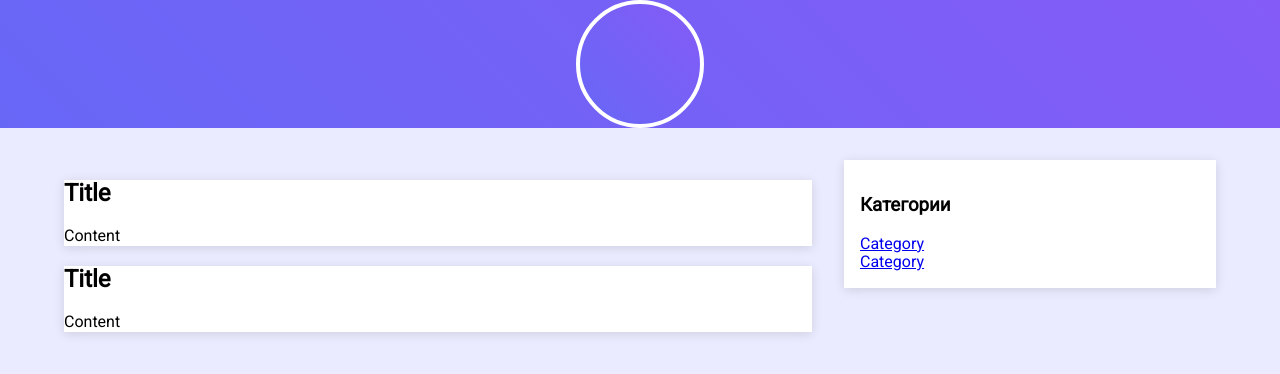
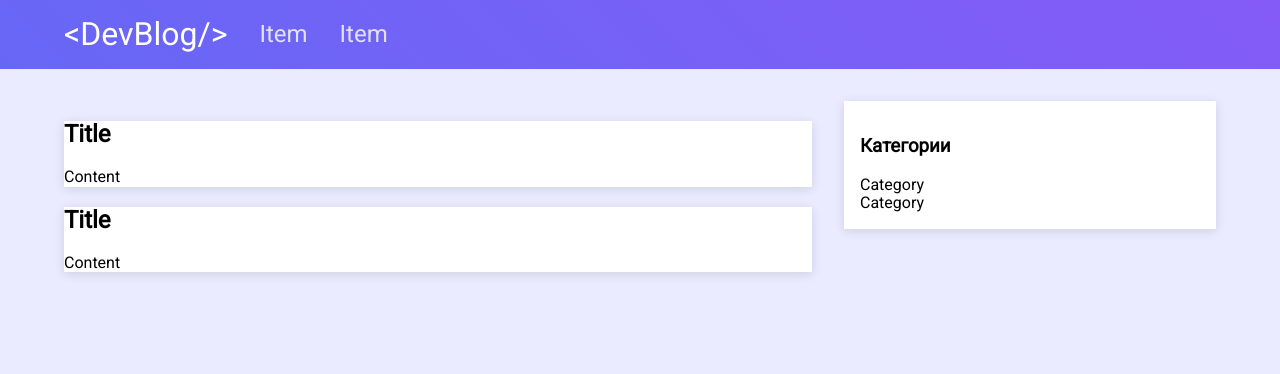
Before and after one commit to kaptn3/dev-blog-theme, a Jekyll site: the page built from index.md, in a window 1280 px wide. Shown: the top 374 px of the page. Built offline with Jekyll 4.4.1, drawn with Linux system fonts in a browser that asks for light colours.

Commit message:
Header menu, link reset

```diff
--- a/_includes/header.html
+++ b/_includes/header.html
@@ -1,5 +1,17 @@
 <header class="header">
-  <div class="header__avatar">
-    <div class="avatar"></div>
+  <div class="container">
+    <nav class="header__nav">
+      <ul class="main-nav__list">
+        <li>
+          <a class="main-nav__item main-nav__logo" href="#">&lt;DevBlog/&gt;</a>
+        </li>
+        <li>
+          <a class="main-nav__item" href="#">Item</a>
+        </li>
+        <li>
+          <a class="main-nav__item" href="#">Item</a>
+        </li>
+      </ul>
+    </nav>
   </div>
 </header>
--- a/_sass/base/_reset.scss
+++ b/_sass/base/_reset.scss
@@ -5,3 +5,13 @@ html {
 body {
   background-color: var(--gray);
 }
+
+a {
+  color: inherit;
+  text-decoration: none;
+
+  &:active,
+  &:visited {
+    color: inherit;
+  }
+}
--- a/_sass/layout/_header.scss
+++ b/_sass/layout/_header.scss
@@ -1,5 +1,9 @@
 .header {
   background-image: var(--gradient);
+
+  &__nav {
+    margin: 0 -1rem;
+  }
 
   &__avatar {
     display: flex;
--- a/_sass/layout/_nav.scss
+++ b/_sass/layout/_nav.scss
@@ -0,0 +1,29 @@
+.main-nav {
+  &__list {
+    list-style: none;
+    padding: 0;
+    margin: 0;
+    color: #fff;
+    display: flex;
+    align-items: center;
+  }
+
+  &__item {
+    display: block;
+    color: #fff;
+    padding: 1rem;
+    font-size: 1.5rem;
+    opacity: .8;
+    transition: .4s opacity;
+
+    &:hover,
+    &:focus {
+      opacity: 1;
+    }
+  }
+
+  &__logo {
+    font-size: 2rem;
+    opacity: 1;
+  }
+}
--- a/_sass/main.scss
+++ b/_sass/main.scss
@@ -5,7 +5,8 @@
 
 @import 'layout/header',
         'layout/container',
-        'layout/sidebar';
+        'layout/sidebar',
+        'layout/nav';
 
 @import 'components/avatar',
         'components/post-list',
```
